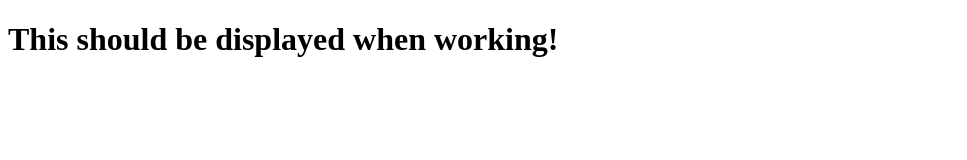
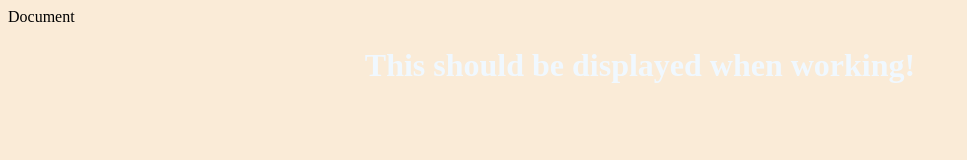
Before and after one commit to debst12/sd-f21-project-hosting, a plain HTML site: page index.html in a window 1280 px wide. Shown: the whole page, without its empty margins (0-967 px from the left). Drawn offline with Linux system fonts and the light colour scheme.

Commit message:
added some css styling

```diff
--- a/index.html
+++ b/index.html
@@ -4,6 +4,7 @@
     <meta charset="UTF-8">
     <meta http-equiv="X-UA-Compatible" content="IE=edge">
     <meta name="viewport" content="width=device-width, initial-scale=1.0">
+    <link rel="stylesheet" href="./styles.css"
     <title>Document</title>
 </head>
 <body>
--- /dev/null
+++ b/styles.css
@@ -0,0 +1,9 @@
+body {
+    background-color: antiquewhite;
+}
+
+h1 {
+    text-align: center;
+    color: aliceblue;
+
+}
```
